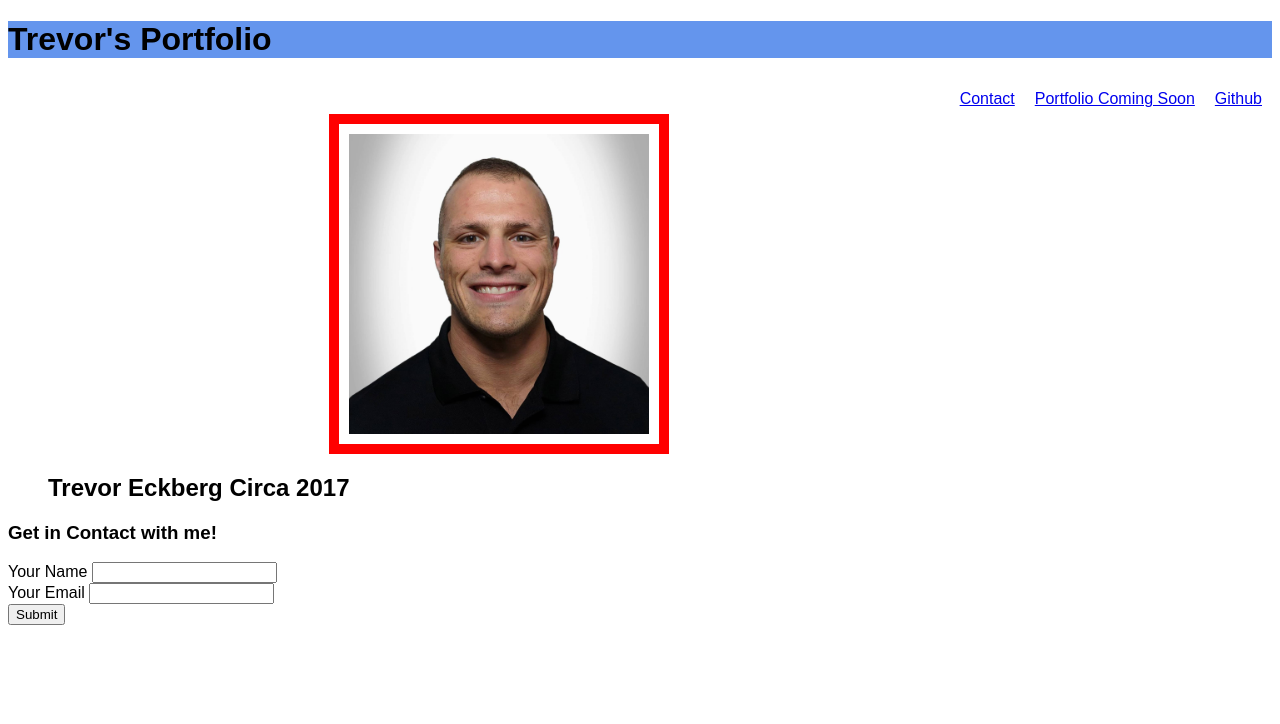
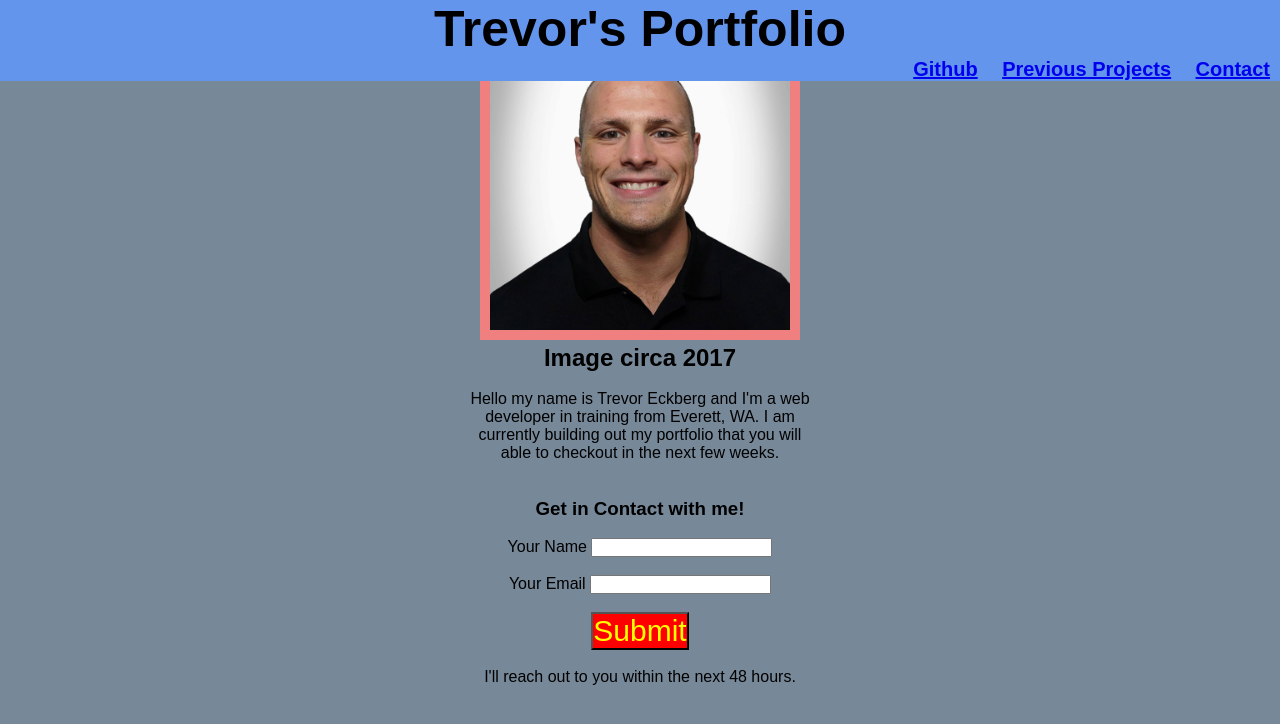
Before and after one commit to trev-eck/css-demo-site, a plain HTML site: page index.html in a window 1280 px wide. Drawn offline with Linux system fonts and the light colour scheme.

Commit message:
adding lots of content features and formatting to index and css

```diff
--- a/css/style.css
+++ b/css/style.css
@@ -1,24 +1,55 @@
 * {
     font-family:Arial, Helvetica, sans-serif;
+    margin: 0;
+    padding: 0;
 }
-
+h1 {
+    font-size: 50px;
+    text-align: center;
+}
 .header {
+    width: 100%;
+    position: fixed;
+    z-index: 1;
     background-color: cornflowerblue;
+}
+body{
+    background-color: lightslategrey;
 }
 .nav-list {
     margin: 10px;
-    position: relative;
-    display: inline-block;
-    float: right;
+    /* position: relative; */
+    display: inline;
+    /* text-align: right; */
+    font-size: 20px;
+    font-weight: 600;
 
 }
 .head-shot {
-    display: block;
     position: relative;
-    padding: 10px;
-    border: 10px solid red;
-    margin: auto;
+    margin-top: 20px;
+    border: 10px solid lightcoral;
     height: 300px;
     width: 300px;
 }
 .head-caption {
+    width: 100%;
+}
+
+.head-shot-container {
+    width: 340px;
+    margin: 0 auto;
+    text-align: center;
+}
+.big-nav {
+    text-align: right;
+    /* color:orange; */
+}
+.contact-me {
+    text-align: center;
+}
+.submit-button {
+    background-color: red;
+    font-size: 30px;
+    color: yellow;
+}
--- a/index.html
+++ b/index.html
@@ -11,36 +11,36 @@
     <header class="header">
         <h1>Trevor's Portfolio</h1>
         <nav>
-            <ul>
+            <ul class="big-nav">
                 <li class="nav-list"><a href="https://github.com/trev-eck/" target="_blank">Github</a></li>
-                <li class="nav-list"><a href="#">Portfolio Coming Soon</a></li>
+                <li class="nav-list"><a href="#">Previous Projects</a></li>
                 <li class="nav-list"><a href="#contact-form">Contact</a></li>
             </ul>
         </nav>
     </header>
 
     <main>
-        <section>
+        <section class="head-shot-container">
+            <img class="head-shot" src="./head-shot.jpg" alt="Trevor's Head Shot">
+            <h2 class="head-caption">Image circa 2017</h2>
             <br>
-            <figure>
-            <img class="head-shot" src="./head-shot.jpg" alt="Trevor's Head Shot">
-            <h2 class="head-caption">Trevor Eckberg Circa 2017</h2>
-
-            </figure>
+            <p class="about-me">Hello my name is Trevor Eckberg and I'm a web developer in training from Everett, WA. I am currently building out my portfolio that you will able to checkout in the next few weeks.</p>
         </section>
 
         <section id="contact-form" class="contact-form">
-
-            <h3>Get in Contact with me!</h3>
-            <form>
+            <br><br>
+            <h3 class="contact-me">Get in Contact with me!</h3>
+            <br>
+            <form class="contact-me">
                 <label for="full-name">Your Name</label>
                 <input type="text" id="full-name" name="full-name">
-                <br>
+                <br><br>
                 <label for="email-address">Your Email</label>
                 <input type="email" id="email-address" name="email-address">
-                <br>
+                <br><br>
                 <button class="submit-button" type="button">Submit</button>
-
+                <br><br>
+                <p>I'll reach out to you within the next 48 hours.</p>
             </form>
 
         </section>
```
